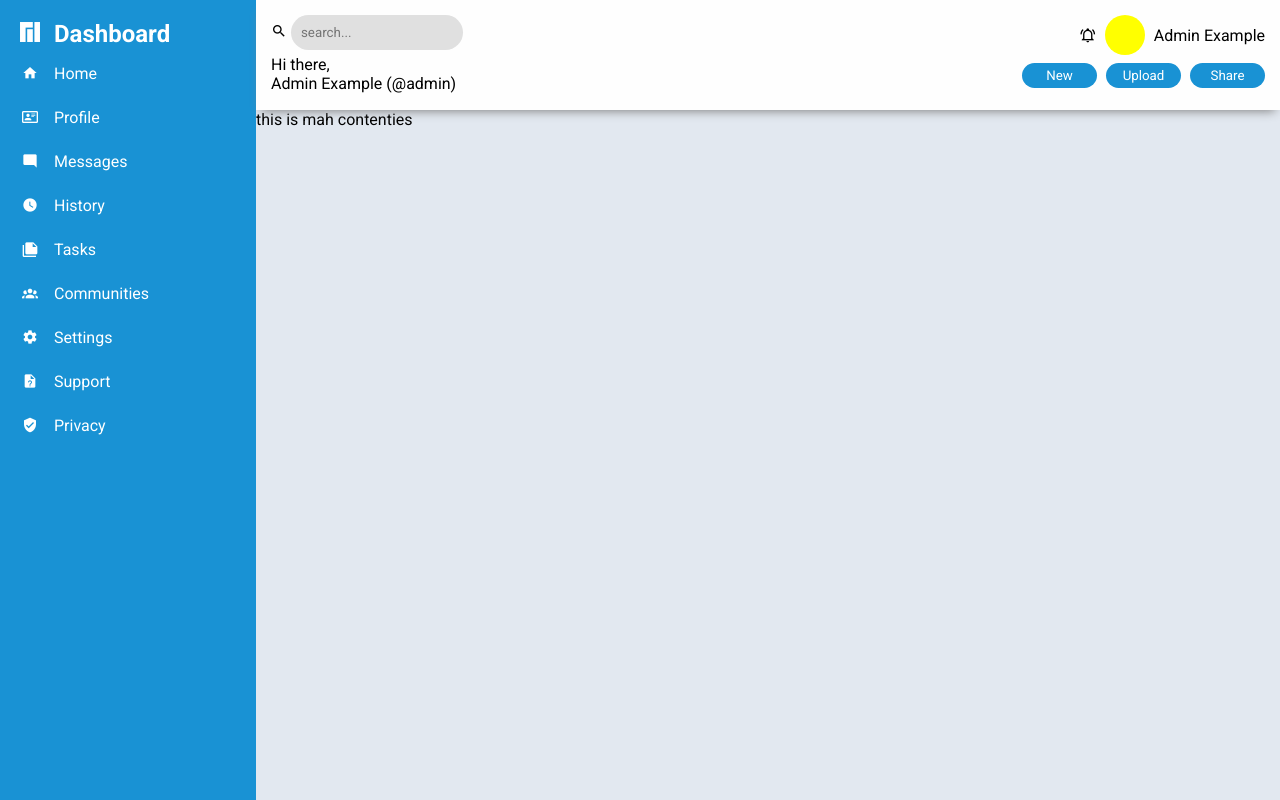
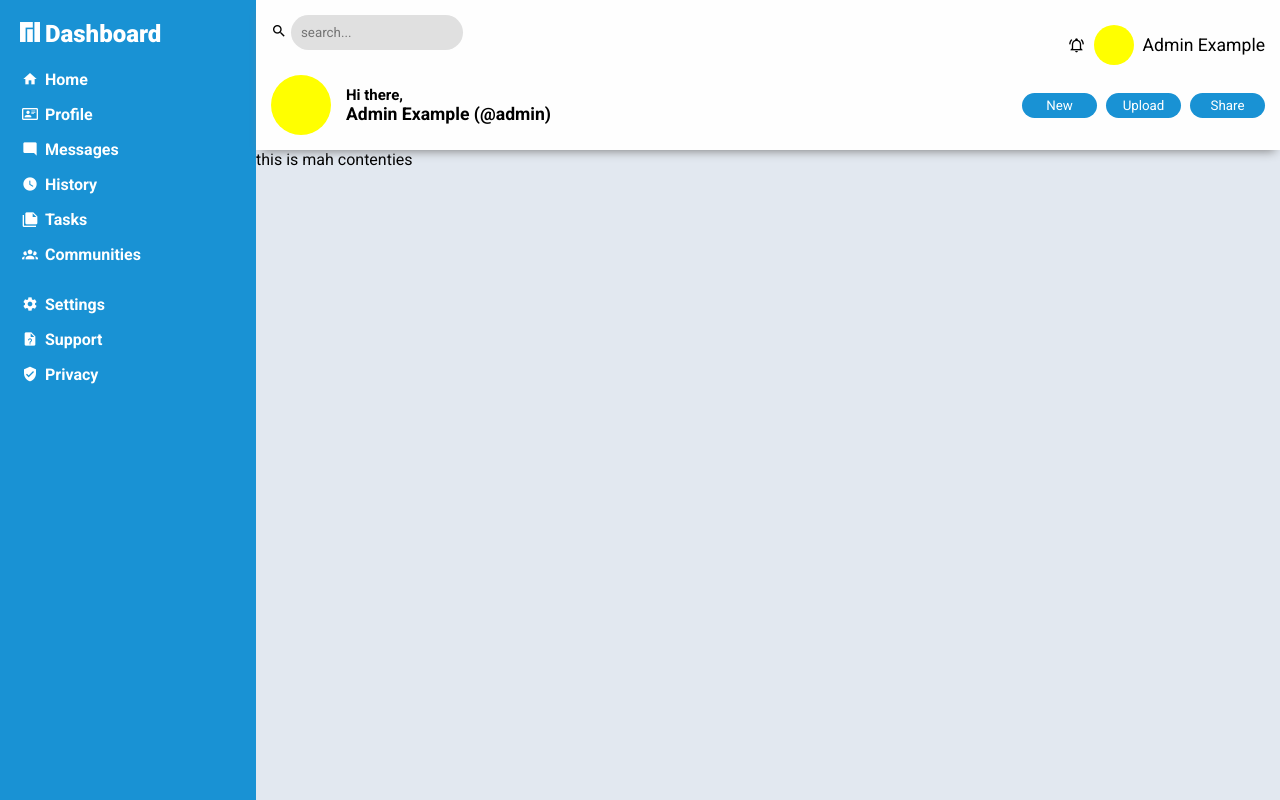
Before and after one commit to DataResearch/adminpage, a plain HTML site: page index.html in a window 1280 px wide. Drawn offline with Linux system fonts and the light colour scheme.

Commit message:
sidebar spacing, titlebar layout

```diff
--- a/index.html
+++ b/index.html
@@ -14,6 +14,7 @@
         <div class="sidebar">
             <span class="mdi mdi-24px mdi-manjaro icon"></span>
             <span class="dashboard-title">Dashboard</span>
+            <span></span><span></span> <!-- grid space -->
             <span class="mdi mdi-home icon"></span>
             <span>Home</span>
             <span class="mdi mdi-card-account-details-outline icon"></span>
@@ -26,6 +27,7 @@
             <span>Tasks</span>
             <span class="mdi mdi-account-group icon"></span>
             <span>Communities</span>
+            <span></span><span></span> <!-- grid space -->
             <span class="mdi mdi-cog icon"></span>
             <span>Settings</span>
             <span class="mdi mdi-file-question icon"></span>
@@ -58,9 +60,9 @@
                     </div>
                 </div>
                 <div class="actions">
-                    <button>New</button>
-                    <button>Upload</button>
-                    <button>Share</button>
+                    <button id="new_action">New</button>
+                    <button id="upload_action">Upload</button>
+                    <button id="share_action">Share</button>
                 </div>
             </div>
             <div class="show">
--- a/style/colors.css
+++ b/style/colors.css
@@ -6,6 +6,7 @@
     --search-bar-background: #e0e0e0;
     --button-background: var(--sidebar-background);
     --button-text-color: var(--sidebar-text-color);
+    --profile-pic-placeholder: yellow;
 }
 
 .sidebar {
@@ -22,5 +23,9 @@
 }
 
 .profile-icon {
-    background-color: yellow;
+    background-color: var(--profile-pic-placeholder);
 }
+
+.profile-icon-max {
+    background-color: var(--profile-pic-placeholder);
+}
--- a/style/layout.css
+++ b/style/layout.css
@@ -15,11 +15,17 @@ body, :root, .page {
 
 .sidebar {
     display: grid;
-    grid-template-rows: repeat(10, 30px);
+    grid-template-rows:
+            repeat(1, 30px)
+            10px /* additional space elements height */
+            repeat(6, 30px)
+            10px  /* additional space elements height */
+            repeat(3, 30px);
     grid-template-columns: 20px 1fr;
     padding-left: 20px;
     padding-top: 20px;
-    gap: 14px;
+    gap: 5px;
+    font-weight: bold;
 }
 
 .icon {
@@ -45,7 +51,7 @@ body, :root, .page {
 .header {
     display: grid;
     grid-template-columns: 3fr 1fr;
-    grid-template-rows: 40px 40px;
+    grid-template-rows: 1fr 1fr;
 }
 
 .messages-user {
@@ -60,3 +66,18 @@ body, :root, .page {
     height: 40px;
     border-radius: 90px;
 }
+
+.profile-icon-max {
+    width: 60px;
+    height: 60px;
+    border-radius: 90px;
+}
+
+.logged-in-user {
+    display: flex;
+    gap: 15px;
+}
+
+.greeting {
+    align-self: center;
+}
--- a/style/visuals.css
+++ b/style/visuals.css
@@ -36,3 +36,14 @@ button, button:focus, button:hover {
     padding: 5px 10px;
     border-radius: 20px;
 }
+
+.greeting {
+    font-size: 15px;
+    font-weight: bold;
+    display: flex;
+    flex-direction: column;
+}
+
+.username {
+    font-size: 1.1rem;
+}
```
